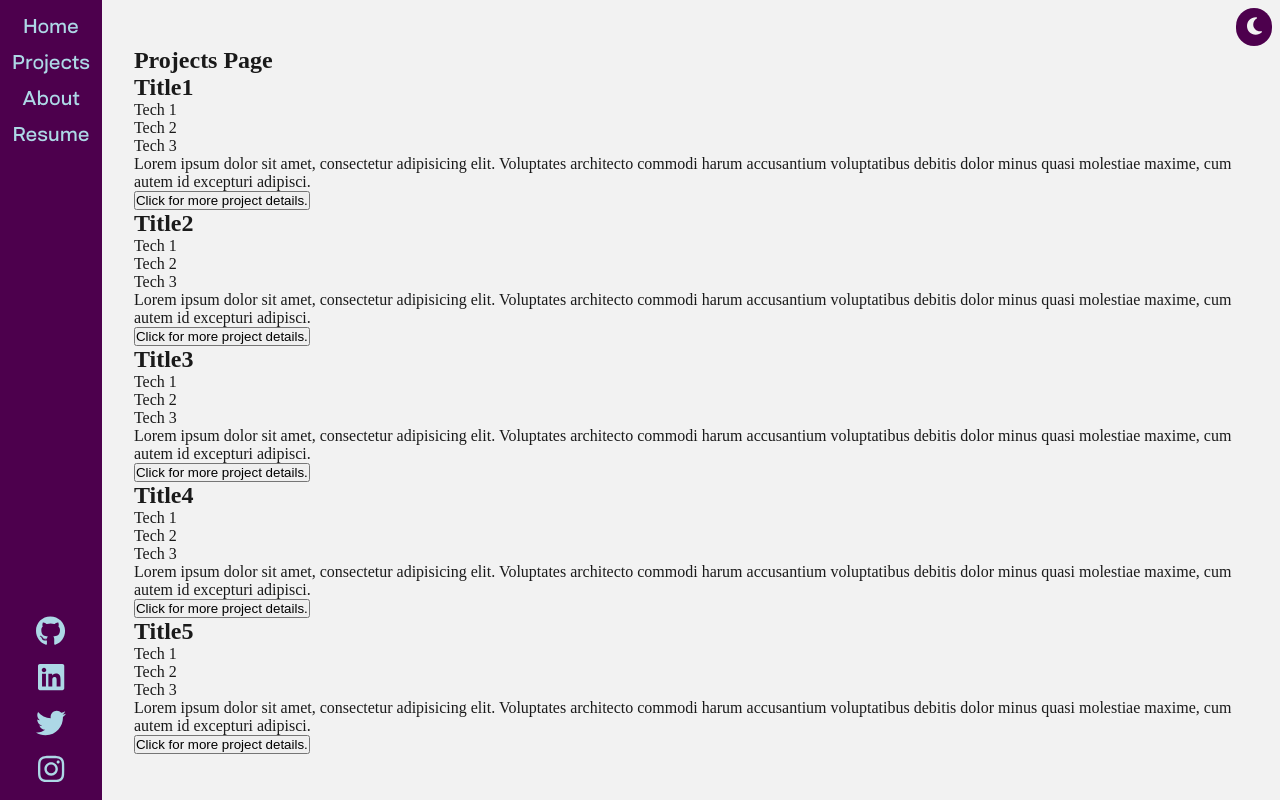
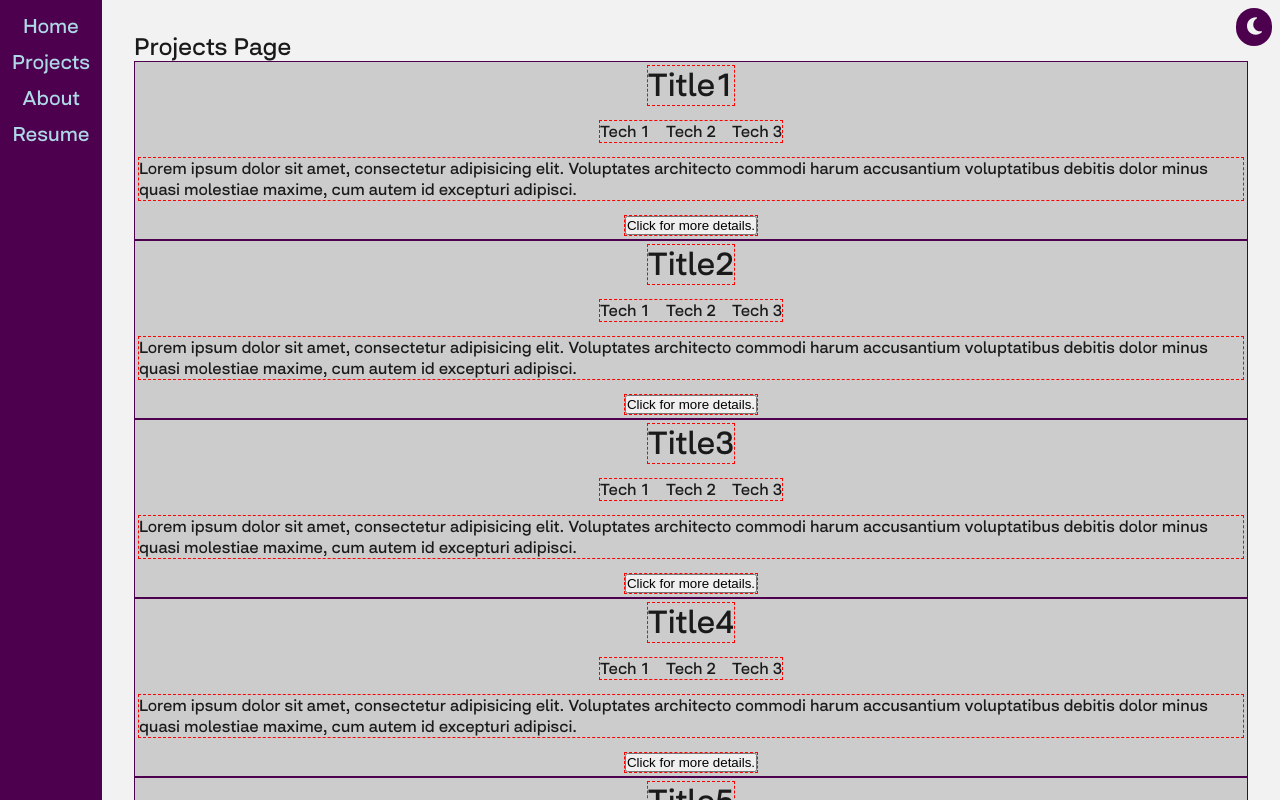
Before and after one commit to franco-ortega/portfolio-two, a Next.js app: page /projects in a window 1280 px wide. Shown: the top 800 px of the page. Built offline with nearby package versions, Linux system fonts and the light colour scheme.

Commit message:
create initial Project component layout

```diff
--- a/components/layout/Layout.module.scss
+++ b/components/layout/Layout.module.scss
@@ -9,6 +9,7 @@
   align-items: center;
 
   color: var(--text-color-page);
+  font-family: var(--font-family-primary);
   @extend %dark-mode-transition;
 
   main {
--- a/components/projects/Project.jsx
+++ b/components/projects/Project.jsx
@@ -1,4 +1,5 @@
 import { useRouter } from 'next/router';
+import styles from './Project.module.scss';
 
 const Project = ({ title, techList, description }) => {
   const router = useRouter();
@@ -8,15 +9,15 @@ const Project = ({ title, techList, description }) => {
   };
 
   return (
-    <div data-testid='project'>
-      <h2>{title}</h2>
+    <div data-testid='project' className={styles.Project}>
+      <h3>{title}</h3>
       <ul>
         {techList.map((tech, i) => (
           <li key={i}>{tech}</li>
         ))}
       </ul>
       <p>{description}</p>
-      <button onClick={onDetailsClick}>Click for more project details.</button>
+      <button onClick={onDetailsClick}>Click for more details.</button>
     </div>
   );
 };
--- /dev/null
+++ b/components/projects/Project.module.scss
@@ -0,0 +1,23 @@
+.Project {
+  background-color: var(--bg-color-page);
+  border: 0.1rem solid var(--bg-color-nav);
+  // max-width: 30rem;
+  padding: 0.25rem;
+  & > * {
+    outline: 1px dashed red;
+  }
+
+  display: flex;
+  flex-direction: column;
+  align-items: center;
+  gap: 1rem;
+
+  h3 {
+    font-size: 2rem;
+  }
+
+  ul {
+    display: flex;
+    gap: 1rem;
+  }
+}
--- a/styles/globals.css
+++ b/styles/globals.css
@@ -1,5 +1,3 @@
-@use '../styles/scss/' as *;
-
 * {
   box-sizing: border-box;
   margin: 0;
```
